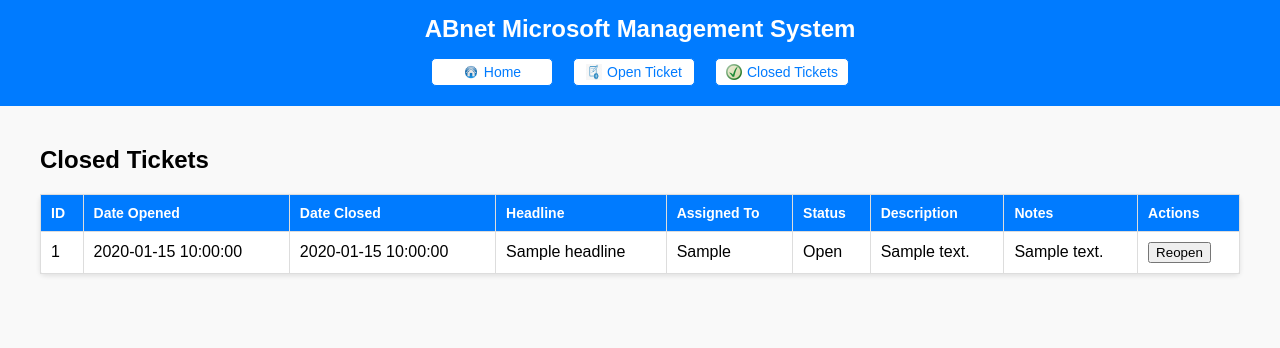
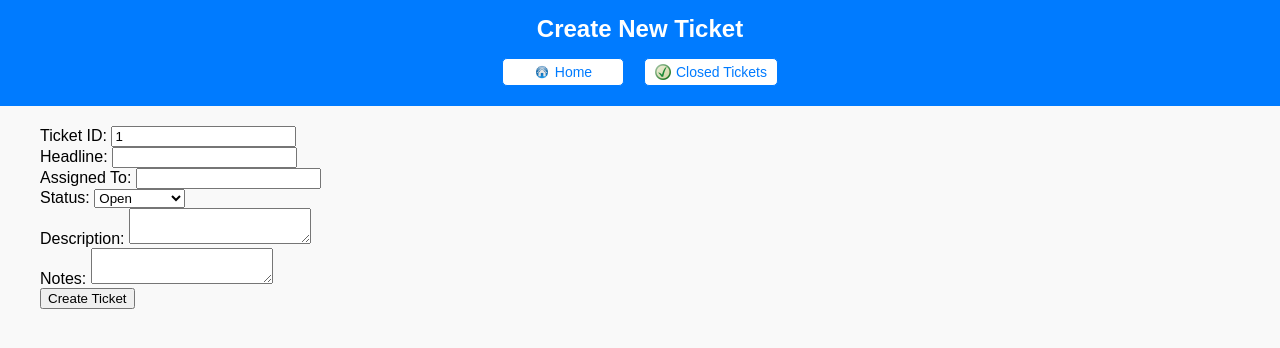
Before and after one commit to imanuelt/ticketingabnet, a Flask app: template templates/create.html in a window 1280 px wide. Shown: the top 348 px of the page. Run offline with Flask 3, Linux system fonts and the light colour scheme; the template is opened without the code that fills it: most values are stand-ins (such as "Sample title", 1, 10 or a date in 2020).

Commit message:
Your descriptive message for the changes

```diff
--- a/templates/create.html
+++ b/templates/create.html
@@ -3,18 +3,15 @@
 <head>
     <meta charset="UTF-8">
     <meta name="viewport" content="width=device-width, initial-scale=1.0">
-    <title>Closed Tickets - ABnet Microsoft Management System</title>
+    <title>Create New Ticket</title>
     <link rel="stylesheet" href="{{ url_for('static', filename='styles.css') }}">
 </head>
 <body>
     <header>
-        <h1>ABnet Microsoft Management System</h1>
+        <h1>Create New Ticket</h1>
         <div class="button-group">
             <a href="/" class="btn">
                 <img src="{{ url_for('static', filename='images/home.png') }}" alt="Home"> Home
-            </a>
-            <a href="/create" class="btn">
-                <img src="{{ url_for('static', filename='images/open_ticket.png') }}" alt="Open Ticket"> Open Ticket
             </a>
             <a href="/closed" class="btn">
                 <img src="{{ url_for('static', filename='images/closed_ticket.png') }}" alt="Closed Tickets"> Closed Tickets
@@ -22,41 +19,43 @@
         </div>
     </header>
     <main>
-        <h2>Closed Tickets</h2>
-        <table>
-            <thead>
-                <tr>
-                    <th>ID</th>
-                    <th>Date Opened</th>
-                    <th>Date Closed</th>
-                    <th>Headline</th>
-                    <th>Assigned To</th>
-                    <th>Status</th>
-                    <th>Description</th>
-                    <th>Notes</th>
-                    <th>Actions</th>
-                </tr>
-            </thead>
-            <tbody>
-                {% for ticket in tickets %}
-                <tr>
-                    <td data-label="ID">{{ ticket.id }}</td>
-                    <td data-label="Date Opened">{{ ticket.date_opened }}</td>
-                    <td data-label="Date Closed">{{ ticket.date_closed }}</td>
-                    <td data-label="Headline">{{ ticket.headline }}</td>
-                    <td data-label="Assigned To">{{ ticket.assigned_to }}</td>
-                    <td data-label="Status">{{ ticket.status }}</td>
-                    <td data-label="Description">{{ ticket.description }}</td>
-                    <td data-label="Notes">{{ ticket.notes }}</td>
-                    <td data-label="Actions">
-                        <form action="/reopen/{{ ticket.id }}" method="post">
-                            <button type="submit">Reopen</button>
-                        </form>
-                    </td>
-                </tr>
-                {% endfor %}
-            </tbody>
-        </table>
+        <form action="/create" method="post" class="form-container">
+            <div class="form-group">
+                <label for="id">Ticket ID:</label>
+                <input type="text" id="id" name="id" value="{{ ticket_id }}" readonly>
+            </div>
+
+            <div class="form-group">
+                <label for="headline">Headline:</label>
+                <input type="text" id="headline" name="headline" required>
+            </div>
+
+            <div class="form-group">
+                <label for="assigned_to">Assigned To:</label>
+                <input type="text" id="assigned_to" name="assigned_to" required>
+            </div>
+
+            <div class="form-group">
+                <label for="status">Status:</label>
+                <select id="status" name="status" required>
+                    <option value="Open" selected>Open</option>
+                    <option value="In Progress">In Progress</option>
+                    <option value="Closed">Closed</option>
+                </select>
+            </div>
+
+            <div class="form-group">
+                <label for="description">Description:</label>
+                <textarea id="description" name="description" required></textarea>
+            </div>
+
+            <div class="form-group">
+                <label for="notes">Notes:</label>
+                <textarea id="notes" name="notes"></textarea>
+            </div>
+
+            <button type="submit" class="btn-primary">Create Ticket</button>
+        </form>
     </main>
 </body>
 </html>
```
